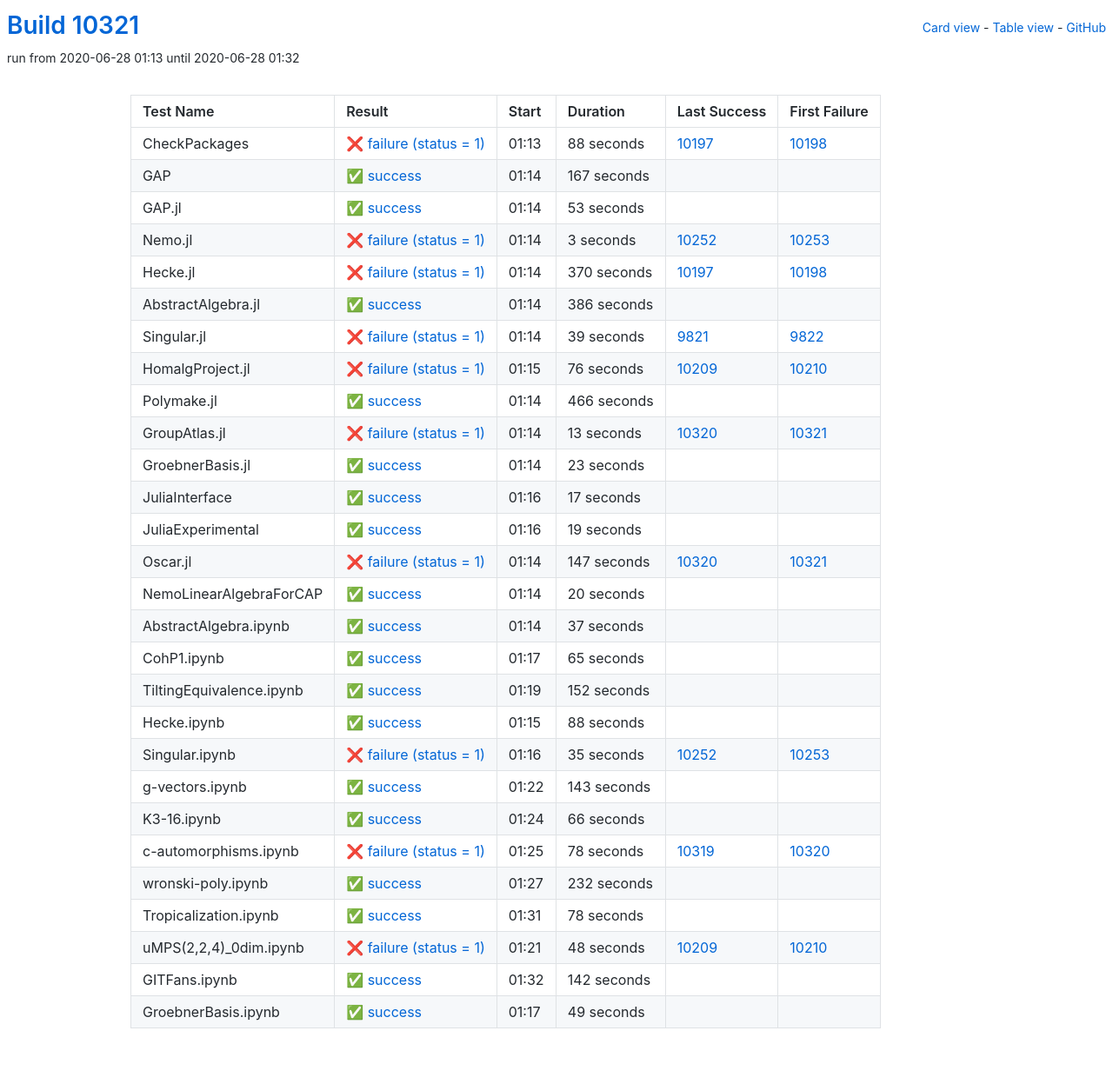
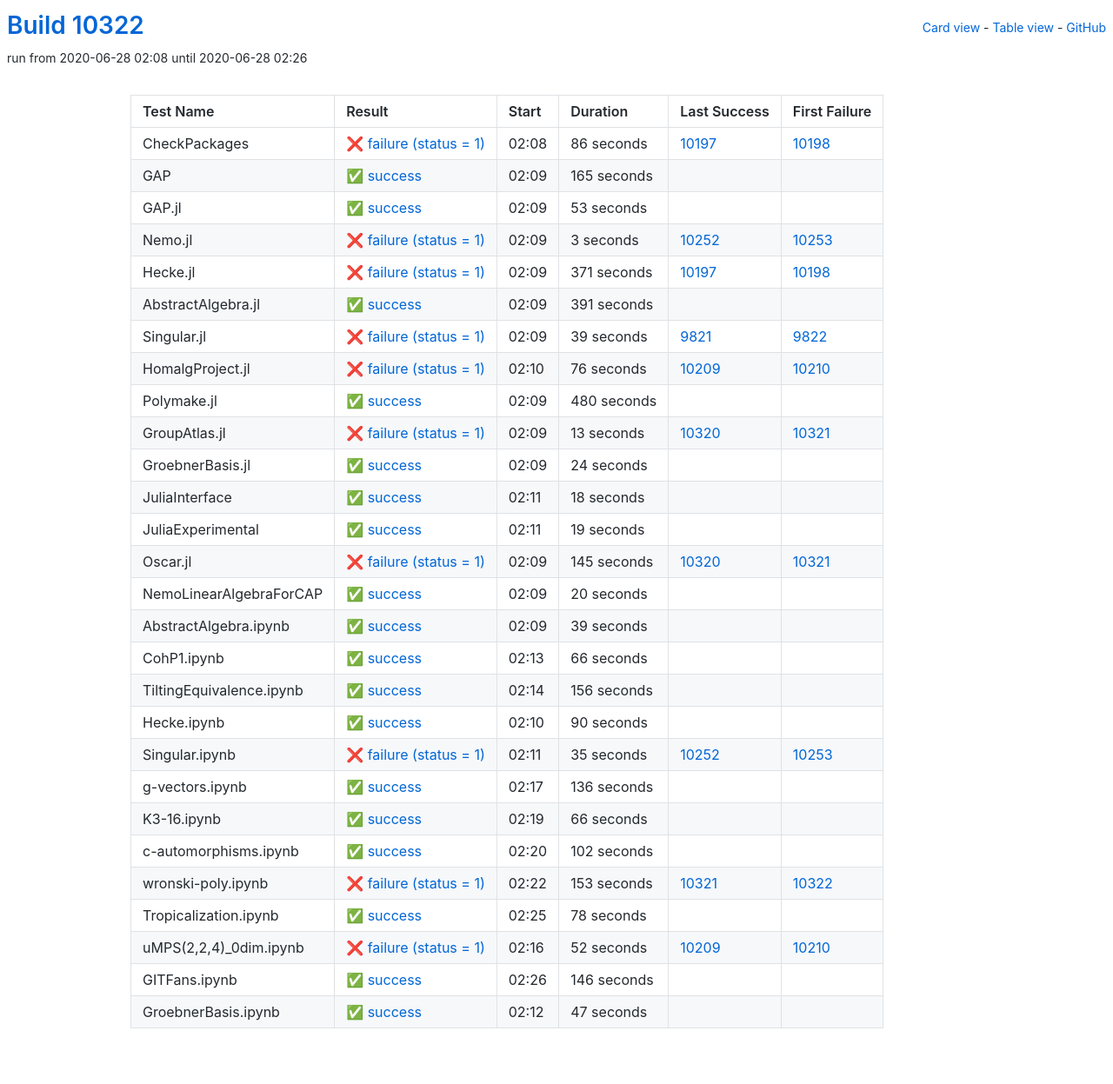
Before and after one commit to oscar-system/oscar-ci-status, a Jekyll site: the page built from table.html, in a window 1280 px wide. Shown: the whole page at 87% size. Built offline with Jekyll 4.4.1, drawn with Linux system fonts in a browser that asks for light colours.

Commit message:
Build #10322

```diff
--- a/_data/ci.yml
+++ b/_data/ci.yml
@@ -1,6 +1,6 @@
 ---
-build: 10321
-build_url: https://oscarci.mathematik.uni-kl.de/job/oscar/10321/
+build: 10322
+build_url: https://oscarci.mathematik.uni-kl.de/job/oscar/10322/
 job: oscar
 organization: oscar-system
 repo: oscar-ci-status
@@ -8,32 +8,32 @@ repourl: https://github.com/oscar-system/oscar-ci-status
 tests:
 - name: CheckPackages
   id: checkpackages
-  log: https://oscarci.mathematik.uni-kl.de/job/oscar/10321/artifact/logs/build-10321/CheckPackages.log
-  start: 2020-06-28 01:13
+  log: https://oscarci.mathematik.uni-kl.de/job/oscar/10322/artifact/logs/build-10322/CheckPackages.log
+  start: 2020-06-28 02:08
   success: false
   exitcode: 1
   status: failure
-  duration: 88
+  duration: 86
   last_success: 10197
   last_success_url: https://oscarci.mathematik.uni-kl.de/job/oscar/10197/
   first_failure: 10198
   first_failure_url: https://oscarci.mathematik.uni-kl.de/job/oscar/10198/
 - name: GAP
   id: gap
-  log: https://oscarci.mathematik.uni-kl.de/job/oscar/10321/artifact/logs/build-10321/GAP.log
-  start: 2020-06-28 01:14
+  log: https://oscarci.mathematik.uni-kl.de/job/oscar/10322/artifact/logs/build-10322/GAP.log
+  start: 2020-06-28 02:09
   success: true
   exitcode: 0
   status: success
-  duration: 167
+  duration: 165
   last_success: false
   last_success_url:
   first_failure: false
   first_failure_url:
 - name: GAP.jl
   id: gap-jl
-  log: https://oscarci.mathematik.uni-kl.de/job/oscar/10321/artifact/logs/build-10321/GAP.jl.log
-  start: 2020-06-28 01:14
+  log: https://oscarci.mathematik.uni-kl.de/job/oscar/10322/artifact/logs/build-10322/GAP.jl.log
+  start: 2020-06-28 02:09
   success: true
   exitcode: 0
   status: success
@@ -44,8 +44,8 @@ tests:
   first_failure_url:
 - name: Nemo.jl
   id: nemo-jl
-  log: https://oscarci.mathematik.uni-kl.de/job/oscar/10321/artifact/logs/build-10321/Nemo.jl.log
-  start: 2020-06-28 01:14
+  log: https://oscarci.mathematik.uni-kl.de/job/oscar/10322/artifact/logs/build-10322/Nemo.jl.log
+  start: 2020-06-28 02:09
   success: false
   exitcode: 1
   status: failure
@@ -56,32 +56,32 @@ tests:
   first_failure_url: https://oscarci.mathematik.uni-kl.de/job/oscar/10253/
 - name: Hecke.jl
   id: hecke-jl
-  log: https://oscarci.mathematik.uni-kl.de/job/oscar/10321/artifact/logs/build-10321/Hecke.jl.log
-  start: 2020-06-28 01:14
+  log: https://oscarci.mathematik.uni-kl.de/job/oscar/10322/artifact/logs/build-10322/Hecke.jl.log
+  start: 2020-06-28 02:09
   success: false
   exitcode: 1
   status: failure
-  duration: 370
+  duration: 371
   last_success: 10197
   last_success_url: https://oscarci.mathematik.uni-kl.de/job/oscar/10197/
   first_failure: 10198
   first_failure_url: https://oscarci.mathematik.uni-kl.de/job/oscar/10198/
 - name: AbstractAlgebra.jl
   id: abstractalgebra-jl
-  log: https://oscarci.mathematik.uni-kl.de/job/oscar/10321/artifact/logs/build-10321/AbstractAlgebra.jl.log
-  start: 2020-06-28 01:14
+  log: https://oscarci.mathematik.uni-kl.de/job/oscar/10322/artifact/logs/build-10322/AbstractAlgebra.jl.log
+  start: 2020-06-28 02:09
   success: true
   exitcode: 0
   status: success
-  duration: 386
+  duration: 391
   last_success: false
   last_success_url:
   first_failure: false
   first_failure_url:
 - name: Singular.jl
   id: singular-jl
-  log: https://oscarci.mathematik.uni-kl.de/job/oscar/10321/artifact/logs/build-10321/Singular.jl.log
-  start: 2020-06-28 01:14
+  log: https://oscarci.mathematik.uni-kl.de/job/oscar/10322/artifact/logs/build-10322/Singular.jl.log
+  start: 2020-06-28 02:09
   success: false
   exitcode: 1
   status: failure
@@ -92,8 +92,8 @@ tests:
   first_failure_url: https://oscarci.mathematik.uni-kl.de/job/oscar/9822/
 - name: HomalgProject.jl
   id: homalgproject-jl
-  log: https://oscarci.mathematik.uni-kl.de/job/oscar/10321/artifact/logs/build-10321/HomalgProject.jl.log
-  start: 2020-06-28 01:15
+  log: https://oscarci.mathematik.uni-kl.de/job/oscar/10322/artifact/logs/build-10322/HomalgProject.jl.log
+  start: 2020-06-28 02:10
   success: false
   exitcode: 1
   status: failure
@@ -104,20 +104,20 @@ tests:
   first_failure_url: https://oscarci.mathematik.uni-kl.de/job/oscar/10210/
 - name: Polymake.jl
   id: polymake-jl
-  log: https://oscarci.mathematik.uni-kl.de/job/oscar/10321/artifact/logs/build-10321/Polymake.jl.log
-  start: 2020-06-28 01:14
+  log: https://oscarci.mathematik.uni-kl.de/job/oscar/10322/artifact/logs/build-10322/Polymake.jl.log
+  start: 2020-06-28 02:09
   success: true
   exitcode: 0
   status: success
-  duration: 466
+  duration: 480
   last_success: false
   last_success_url:
   first_failure: false
   first_failure_url:
 - name: GroupAtlas.jl
   id: groupatlas-jl
-  log: https://oscarci.mathematik.uni-kl.de/job/oscar/10321/artifact/logs/build-10321/GroupAtlas.jl.log
-  start: 2020-06-28 01:14
+  log: https://oscarci.mathematik.uni-kl.de/job/oscar/10322/artifact/logs/build-10322/GroupAtlas.jl.log
+  start: 2020-06-28 02:09
   success: false
   exitcode: 1
   status: failure
@@ -128,32 +128,32 @@ tests:
   first_failure_url: https://oscarci.mathematik.uni-kl.de/job/oscar/10321/
 - name: GroebnerBasis.jl
   id: groebnerbasis-jl
-  log: https://oscarci.mathematik.uni-kl.de/job/oscar/10321/artifact/logs/build-10321/GroebnerBasis.jl.log
-  start: 2020-06-28 01:14
+  log: https://oscarci.mathematik.uni-kl.de/job/oscar/10322/artifact/logs/build-10322/GroebnerBasis.jl.log
+  start: 2020-06-28 02:09
   success: true
   exitcode: 0
   status: success
-  duration: 23
+  duration: 24
   last_success: false
   last_success_url:
   first_failure: false
   first_failure_url:
 - name: JuliaInterface
   id: juliainterface
-  log: https://oscarci.mathematik.uni-kl.de/job/oscar/10321/artifact/logs/build-10321/JuliaInterface.log
-  start: 2020-06-28 01:16
+  log: https://oscarci.mathematik.uni-kl.de/job/oscar/10322/artifact/logs/build-10322/JuliaInterface.log
+  start: 2020-06-28 02:11
   success: true
   exitcode: 0
   status: success
-  duration: 17
+  duration: 18
   last_success: false
   last_success_url:
   first_failure: false
   first_failure_url:
 - name: JuliaExperimental
   id: juliaexperimental
-  log: https://oscarci.mathematik.uni-kl.de/job/oscar/10321/artifact/logs/build-10321/JuliaExperimental.log
-  start: 2020-06-28 01:16
+  log: https://oscarci.mathematik.uni-kl.de/job/oscar/10322/artifact/logs/build-10322/JuliaExperimental.log
+  start: 2020-06-28 02:11
   success: true
   exitcode: 0
   status: success
@@ -164,20 +164,20 @@ tests:
   first_failure_url:
 - name: Oscar.jl
   id: oscar-jl
-  log: https://oscarci.mathematik.uni-kl.de/job/oscar/10321/artifact/logs/build-10321/Oscar.jl.log
-  start: 2020-06-28 01:14
+  log: https://oscarci.mathematik.uni-kl.de/job/oscar/10322/artifact/logs/build-10322/Oscar.jl.log
+  start: 2020-06-28 02:09
   success: false
   exitcode: 1
   status: failure
-  duration: 147
+  duration: 145
   last_success: 10320
   last_success_url: https://oscarci.mathematik.uni-kl.de/job/oscar/10320/
   first_failure: 10321
   first_failure_url: https://oscarci.mathematik.uni-kl.de/job/oscar/10321/
 - name: NemoLinearAlgebraForCAP
   id: nemolinearalgebraforcap
-  log: https://oscarci.mathematik.uni-kl.de/job/oscar/10321/artifact/logs/build-10321/NemoLinearAlgebraForCAP.log
-  start: 2020-06-28 01:14
+  log: https://oscarci.mathematik.uni-kl.de/job/oscar/10322/artifact/logs/build-10322/NemoLinearAlgebraForCAP.log
+  start: 2020-06-28 02:09
   success: true
   exitcode: 0
   status: success
@@ -188,56 +188,56 @@ tests:
   first_failure_url:
 - name: AbstractAlgebra.ipynb
   id: abstractalgebra-ipynb
-  log: https://oscarci.mathematik.uni-kl.de/job/oscar/10321/artifact/logs/build-10321/AbstractAlgebra.ipynb.log
-  start: 2020-06-28 01:14
+  log: https://oscarci.mathematik.uni-kl.de/job/oscar/10322/artifact/logs/build-10322/AbstractAlgebra.ipynb.log
+  start: 2020-06-28 02:09
   success: true
   exitcode: 0
   status: success
-  duration: 37
+  duration: 39
   last_success: false
   last_success_url:
   first_failure: false
   first_failure_url:
 - name: CohP1.ipynb
   id: cohp1-ipynb
-  log: https://oscarci.mathematik.uni-kl.de/job/oscar/10321/artifact/logs/build-10321/CohP1.ipynb.log
-  start: 2020-06-28 01:17
+  log: https://oscarci.mathematik.uni-kl.de/job/oscar/10322/artifact/logs/build-10322/CohP1.ipynb.log
+  start: 2020-06-28 02:13
   success: true
   exitcode: 0
   status: success
-  duration: 65
+  duration: 66
   last_success: false
   last_success_url:
   first_failure: false
   first_failure_url:
 - name: TiltingEquivalence.ipynb
   id: tiltingequivalence-ipynb
-  log: https://oscarci.mathematik.uni-kl.de/job/oscar/10321/artifact/logs/build-10321/TiltingEquivalence.ipynb.log
-  start: 2020-06-28 01:19
+  log: https://oscarci.mathematik.uni-kl.de/job/oscar/10322/artifact/logs/build-10322/TiltingEquivalence.ipynb.log
+  start: 2020-06-28 02:14
   success: true
   exitcode: 0
   status: success
-  duration: 152
+  duration: 156
   last_success: false
   last_success_url:
   first_failure: false
   first_failure_url:
 - name: Hecke.ipynb
   id: hecke-ipynb
-  log: https://oscarci.mathematik.uni-kl.de/job/oscar/10321/artifact/logs/build-10321/Hecke.ipynb.log
-  start: 2020-06-28 01:15
+  log: https://oscarci.mathematik.uni-kl.de/job/oscar/10322/artifact/logs/build-10322/Hecke.ipynb.log
+  start: 2020-06-28 02:10
   success: true
   exitcode: 0
   status: success
-  duration: 88
+  duration: 90
   last_success: false
   last_success_url:
   first_failure: false
   first_failure_url:
 - name: Singular.ipynb
   id: singular-ipynb
-  log: https://oscarci.mathematik.uni-kl.de/job/oscar/10321/artifact/logs/build-10321/Singular.ipynb.log
-  start: 2020-06-28 01:16
+  log: https://oscarci.mathematik.uni-kl.de/job/oscar/10322/artifact/logs/build-10322/Singular.ipynb.log
+  start: 2020-06-28 02:11
   success: false
   exitcode: 1
   status: failure
@@ -248,20 +248,20 @@ tests:
   first_failure_url: https://oscarci.mathematik.uni-kl.de/job/oscar/10253/
 - name: g-vectors.ipynb
   id: g-vectors-ipynb
-  log: https://oscarci.mathematik.uni-kl.de/job/oscar/10321/artifact/logs/build-10321/g-vectors.ipynb.log
-  start: 2020-06-28 01:22
+  log: https://oscarci.mathematik.uni-kl.de/job/oscar/10322/artifact/logs/build-10322/g-vectors.ipynb.log
+  start: 2020-06-28 02:17
   success: true
   exitcode: 0
   status: success
-  duration: 143
+  duration: 136
   last_success: false
   last_success_url:
   first_failure: false
   first_failure_url:
 - name: K3-16.ipynb
   id: k3-16-ipynb
-  log: https://oscarci.mathematik.uni-kl.de/job/oscar/10321/artifact/logs/build-10321/K3-16.ipynb.log
-  start: 2020-06-28 01:24
+  log: https://oscarci.mathematik.uni-kl.de/job/oscar/10322/artifact/logs/build-10322/K3-16.ipynb.log
+  start: 2020-06-28 02:19
   success: true
   exitcode: 0
   status: success
@@ -272,32 +272,32 @@ tests:
   first_failure_url:
 - name: c-automorphisms.ipynb
   id: c-automorphisms-ipynb
-  log: https://oscarci.mathematik.uni-kl.de/job/oscar/10321/artifact/logs/build-10321/c-automorphisms.ipynb.log
-  start: 2020-06-28 01:25
-  success: false
-  exitcode: 1
-  status: failure
-  duration: 78
-  last_success: 10319
-  last_success_url: https://oscarci.mathematik.uni-kl.de/job/oscar/10319/
-  first_failure: 10320
-  first_failure_url: https://oscarci.mathematik.uni-kl.de/job/oscar/10320/
-- name: wronski-poly.ipynb
-  id: wronski-poly-ipynb
-  log: https://oscarci.mathematik.uni-kl.de/job/oscar/10321/artifact/logs/build-10321/wronski-poly.ipynb.log
-  start: 2020-06-28 01:27
+  log: https://oscarci.mathematik.uni-kl.de/job/oscar/10322/artifact/logs/build-10322/c-automorphisms.ipynb.log
+  start: 2020-06-28 02:20
   success: true
   exitcode: 0
   status: success
-  duration: 232
+  duration: 102
   last_success: false
   last_success_url:
   first_failure: false
   first_failure_url:
+- name: wronski-poly.ipynb
+  id: wronski-poly-ipynb
+  log: https://oscarci.mathematik.uni-kl.de/job/oscar/10322/artifact/logs/build-10322/wronski-poly.ipynb.log
+  start: 2020-06-28 02:22
+  success: false
+  exitcode: 1
+  status: failure
+  duration: 153
+  last_success: 10321
+  last_success_url: https://oscarci.mathematik.uni-kl.de/job/oscar/10321/
+  first_failure: 10322
+  first_failure_url: https://oscarci.mathematik.uni-kl.de/job/oscar/10322/
 - name: Tropicalization.ipynb
   id: tropicalization-ipynb
-  log: https://oscarci.mathematik.uni-kl.de/job/oscar/10321/artifact/logs/build-10321/Tropicalization.ipynb.log
-  start: 2020-06-28 01:31
+  log: https://oscarci.mathematik.uni-kl.de/job/oscar/10322/artifact/logs/build-10322/Tropicalization.ipynb.log
+  start: 2020-06-28 02:25
   success: true
   exitcode: 0
   status: success
@@ -308,36 +308,36 @@ tests:
   first_failure_url:
 - name: uMPS(2,2,4)_0dim.ipynb
   id: umps-2-2-4-0dim-ipynb
-  log: https://oscarci.mathematik.uni-kl.de/job/oscar/10321/artifact/logs/build-10321/uMPS-2-2-4-_0dim.ipynb.log
-  start: 2020-06-28 01:21
+  log: https://oscarci.mathematik.uni-kl.de/job/oscar/10322/artifact/logs/build-10322/uMPS-2-2-4-_0dim.ipynb.log
+  start: 2020-06-28 02:16
   success: false
   exitcode: 1
   status: failure
-  duration: 48
+  duration: 52
   last_success: 10209
   last_success_url: https://oscarci.mathematik.uni-kl.de/job/oscar/10209/
   first_failure: 10210
   first_failure_url: https://oscarci.mathematik.uni-kl.de/job/oscar/10210/
 - name: GITFans.ipynb
   id: gitfans-ipynb
-  log: https://oscarci.mathematik.uni-kl.de/job/oscar/10321/artifact/logs/build-10321/GITFans.ipynb.log
-  start: 2020-06-28 01:32
+  log: https://oscarci.mathematik.uni-kl.de/job/oscar/10322/artifact/logs/build-10322/GITFans.ipynb.log
+  start: 2020-06-28 02:26
   success: true
   exitcode: 0
   status: success
-  duration: 142
+  duration: 146
   last_success: false
   last_success_url:
   first_failure: false
   first_failure_url:
 - name: GroebnerBasis.ipynb
   id: groebnerbasis-ipynb
-  log: https://oscarci.mathematik.uni-kl.de/job/oscar/10321/artifact/logs/build-10321/GroebnerBasis.ipynb.log
-  start: 2020-06-28 01:17
+  log: https://oscarci.mathematik.uni-kl.de/job/oscar/10322/artifact/logs/build-10322/GroebnerBasis.ipynb.log
+  start: 2020-06-28 02:12
   success: true
   exitcode: 0
   status: success
-  duration: 49
+  duration: 47
   last_success: false
   last_success_url:
   first_failure: false
```
Also changed, not shown: README.md.
